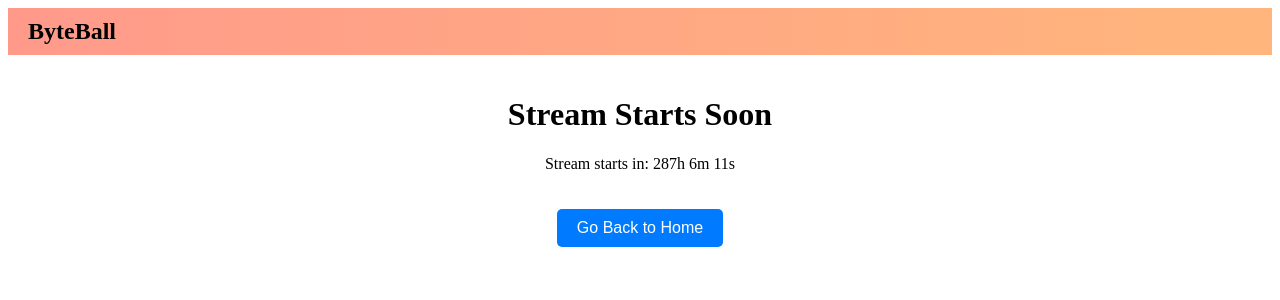
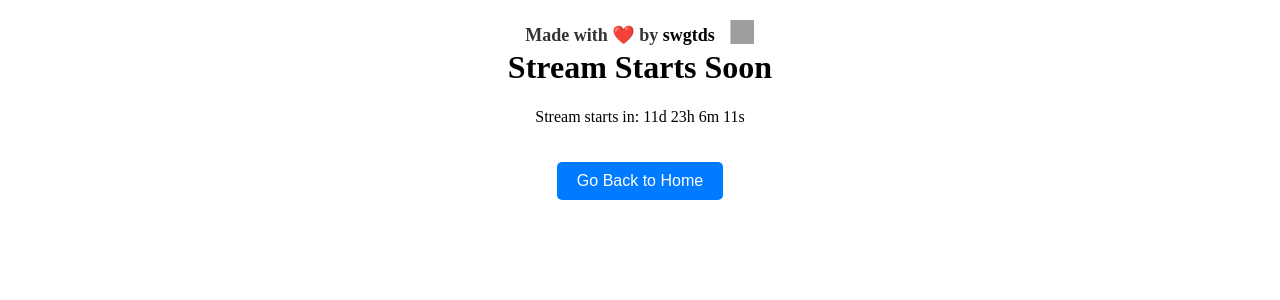
Before and after one commit to swgtds/byteball, a React (Create React App) app in the folder frontend/: page /coming-soon in a window 1280 px wide. Shown: the top 300 px of the page. Built offline with nearby package versions, Linux system fonts and the light colour scheme; grey boxes are pictures that could not be loaded.

Commit message:
version 1.1.0

```diff
--- a/frontend/src/App.tsx
+++ b/frontend/src/App.tsx
@@ -1,23 +1,43 @@
-// src/App.tsx
-import React, { useState } from 'react';
+import React, { useState, useEffect } from 'react';
 import { Routes, Route } from 'react-router-dom';
-import Navbar from './components/Navbar';
 import SportsSection from './components/SportsSection';
-import BorderGavaskarTrophyPage from './pages/BorderGavaskarTrophyPage'; // Your page component
-import StreamComingSoonPage from './pages/StreamComingSoonPage';  // The new page
+import BorderGavaskarTrophyPage from './pages/BorderGavaskarTrophyPage';
+import StreamComingSoonPage from './pages/StreamComingSoonPage';
+import LoadingScreen from './components/LoadingScreen';  // Import the loading screen component
+import Footer from './components/Footer'; // Import the Footer component
 
 const App: React.FC = () => {
   const [selectedSport, setSelectedSport] = useState('Cricket');
+  const [loading, setLoading] = useState(true);
+
+  // Hide the loading screen after 3 seconds
+  useEffect(() => {
+    const timer = setTimeout(() => {
+      setLoading(false); // Set loading to false after 3 seconds
+    }, 3000);  // Match this with the duration of your loading screen
+
+    return () => clearTimeout(timer); // Clean up the timer on component unmount
+  }, []);
 
   return (
     <div>
-      <Navbar />
-      <Routes>
-        <Route path="/" element={<SportsSection sport={selectedSport} />} />
-        <Route path="/border-gavaskar-trophy-2024" element={<BorderGavaskarTrophyPage />} />
-        <Route path="/coming-soon" element={<StreamComingSoonPage />} />
-        {/* Other routes can be added here */}
-      </Routes>
+      {loading && <LoadingScreen />} {/* Show LoadingScreen while loading is true */}
+
+      {!loading && (
+        <>
+          <Routes>
+            <Route path="/" element={<SportsSection sport={selectedSport} />} />
+            <Route
+              path="/border-gavaskar-trophy-2024"
+              element={<BorderGavaskarTrophyPage />}
+            />
+            <Route path="/coming-soon" element={<StreamComingSoonPage />} />
+          </Routes>
+
+          {/* Footer will be shown after the main content */}
+          <Footer />
+        </>
+      )}
     </div>
   );
 };
--- /dev/null
+++ b/frontend/src/components/Footer.tsx
@@ -0,0 +1,63 @@
+import React from 'react';
+
+const Footer: React.FC = () => {
+  return (
+    <div style={styles.footer}>
+      <span style={styles.footerText}>
+        Made with ❤️ by{' '}
+        <a
+          href="https://github.com/swgtds"
+          target="_blank"
+          rel="noopener noreferrer"
+          style={styles.githubLink}
+        >
+          swgtds
+        </a>
+      </span>
+      <a
+        href="https://github.com/swgtds"
+        target="_blank"
+        rel="noopener noreferrer"
+        style={styles.githubIconLink}
+      >
+        <img
+          src="https://upload.wikimedia.org/wikipedia/commons/9/91/Octicons-mark-github.svg"
+          alt="GitHub"
+          style={styles.githubIcon}
+        />
+      </a>
+    </div>
+  );
+};
+
+const styles = {
+  footer: {
+    position: 'absolute',
+    top: 20,  // Position the footer near the top of the screen
+    left: '50%',
+    transform: 'translateX(-50%)', // Center the footer horizontally
+    fontSize: '18px',
+    color: '#333',
+    display: 'flex',
+    alignItems: 'center',
+    gap: '8px',  // Add space between text and GitHub logo
+  },
+  footerText: {
+    fontSize: '18px',
+    fontWeight: 'bold',
+  },
+  githubLink: {
+    color: '#000',
+    textDecoration: 'none',
+    fontWeight: 'bold',
+  },
+  githubIconLink: {
+    marginLeft: '8px',
+  },
+  githubIcon: {
+    width: '24px',
+    height: '24px',
+  },
+};
+
+export default Footer;
--- /dev/null
+++ b/frontend/src/components/HighlightsCard.tsx
@@ -0,0 +1,112 @@
+import React from 'react';
+
+interface HighlightsCardProps {
+  highlights: { day: string; videoUrl: string; thumbnail: string }[];
+  currentIndex: number;
+  onArrowClick: (direction: 'left' | 'right') => void;
+}
+
+const HighlightsCard: React.FC<HighlightsCardProps> = ({ highlights, currentIndex, onArrowClick }) => {
+  return (
+    <div style={styles.card}>
+      <h2>Test 1 Highlights</h2>
+
+      {/* Slider Section */}
+      <div style={styles.sliderContainer}>
+        <div
+          style={styles.testDayThumbnail}
+          onClick={() => window.open(highlights[currentIndex].videoUrl, '_blank')}
+        >
+          <img
+            src={highlights[currentIndex].thumbnail}
+            alt={`${highlights[currentIndex].day} Highlights`}
+            style={styles.thumbnail}
+          />
+          <p>{highlights[currentIndex].day}</p>
+          <a
+            href={highlights[currentIndex].videoUrl}
+            target="_blank"
+            rel="noopener noreferrer"
+            style={styles.watchButton}
+          >
+            Watch Now
+          </a>
+        </div>
+      </div>
+
+      <div style={styles.arrowContainer}>
+        <button style={styles.arrowButton} onClick={() => onArrowClick('left')}>
+          ←
+        </button>
+        <button style={styles.arrowButton} onClick={() => onArrowClick('right')}>
+          →
+        </button>
+      </div>
+    </div>
+  );
+};
+
+const styles = {
+  card: {
+    width: '90%',
+    maxWidth: '1000px',
+    margin: '0 auto',
+    padding: '20px',
+    border: '1px solid #ddd',
+    borderRadius: '10px',
+    boxShadow: '0 4px 10px rgba(0, 0, 0, 0.1)',
+    textAlign: 'center',
+    position: 'relative',
+    background: 'linear-gradient(to right,  #8BC6EC, #9599E2)',
+  },
+  sliderContainer: {
+    display: 'flex',
+    justifyContent: 'center',
+    alignItems: 'center',
+    overflowX: 'hidden',
+    width: '100%',
+    paddingBottom: '20px',
+  },
+  testDayThumbnail: {
+    flexShrink: 0,
+    textAlign: 'center',
+    margin: '0 10px',
+    cursor: 'pointer',
+    width: '250px',
+  },
+  thumbnail: {
+    width: '100%',
+    height: 'auto',
+    borderRadius: '8px',
+    boxShadow: '0 2px 5px rgba(0,0,0,0.2)',
+  },
+  watchButton: {
+    display: 'inline-block',
+    marginTop: '10px',
+    padding: '10px 15px',
+    backgroundColor: '#000000',
+    color: 'white',
+    textDecoration: 'none',
+    borderRadius: '5px',
+    fontSize: '16px',
+  },
+  arrowContainer: {
+    position: 'absolute',
+    top: '50%',
+    left: '10px',
+    right: '10px',
+    width: 'calc(100% - 20px)',
+    display: 'flex',
+    justifyContent: 'space-between',
+    transform: 'translateY(-50%)',
+  },
+  arrowButton: {
+    backgroundColor: 'transparent',
+    border: 'none',
+    fontSize: '2rem',
+    cursor: 'pointer',
+    padding: '10px',
+  },
+};
+
+export default HighlightsCard;
--- a/frontend/src/components/LiveStreamCard.tsx
+++ b/frontend/src/components/LiveStreamCard.tsx
@@ -1,4 +1,3 @@
-// src/components/LiveStreamCard.tsx
 import React, { useState } from 'react';
 
 const LiveStreamCard: React.FC<{ title: string; children?: React.ReactNode; redirectTo?: string }> = ({ title, children, redirectTo }) => {
@@ -13,58 +12,79 @@ const LiveStreamCard: React.FC<{ title: string; children?: React.ReactNode; redi
 
   return (
     <div style={styles.card}>
-      <h3>{title}</h3>
-      {/* Render the thumbnail image or other children passed */}
+      <h3 style={styles.title}>{title}</h3>
       <div
         style={{
           ...styles.thumbnailContainer,
           ...(isHovered ? styles.thumbnailHover : {}),
         }}
-        onClick={handleThumbnailClick} // Click handler for redirection
+        onClick={handleThumbnailClick}
       >
         {children}
       </div>
-      <button style={styles.button} onClick={() => window.location.href = redirectTo}>Watch Now</button>
+      <a href={redirectTo} target="_blank" rel="noopener noreferrer" style={styles.button}>Watch Now</a>
     </div>
   );
 };
 
 const styles = {
   card: {
-    border: '1px solid #ccc',
-    padding: '10px',
-    margin: '10px',
+    width: '90%',
+    maxWidth: '350px',
+    padding: '15px',
+    margin: '10px auto',
     borderRadius: '8px',
-    boxShadow: '0 2px 5px rgba(0,0,0,0.2)',
-    background: 'linear-gradient(to right, #ff9a8b, #ffb67c)', // Lighter gradient for LiveStreamCard
+    boxShadow: '0 4px 8px rgba(0, 0, 0, 0.1)',
+    background: 'linear-gradient(to right, #8BC6EC, #9599E2)', //change gradient  color
     textAlign: 'center',
+    overflow: 'hidden',
+  },
+  title: {
+    fontSize: '18px',
+    fontWeight: 'bold',
+    marginBottom: '15px',
   },
   button: {
+    display: 'inline-block',
+    padding: '10px 15px',
     backgroundColor: '#007BFF',
     color: 'white',
-    padding: '5px 10px',
-    border: 'none',
+    textDecoration: 'none',
     borderRadius: '5px',
-    cursor: 'pointer',
+    fontSize: '16px',
     marginTop: '15px',
   },
   thumbnailContainer: {
     marginTop: '15px',
     display: 'flex',
     justifyContent: 'center',
-    cursor: 'pointer', // Indicates the thumbnail is clickable
+    cursor: 'pointer',
     transition: 'all 0.3s ease-in-out',
+    maxWidth: '100%',
+    overflow: 'hidden',
   },
   thumbnail: {
-    width: '300px',
+    width: '100%',
     height: 'auto',
     borderRadius: '8px',
     boxShadow: '0 2px 5px rgba(0,0,0,0.2)',
     transition: 'transform 0.3s ease, box-shadow 0.3s ease',
   },
   thumbnailHover: {
-    transform: 'scale(1.05)', // Slightly scale the image
-    boxShadow: '0 4px 8px rgba(0, 0, 0, 0.3)', // Enhance the shadow on hover
+    transform: 'scale(1.05)',
+    boxShadow: '0 4px 8px rgba(0, 0, 0, 0.3)',
+  },
+  '@media screen and (max-width: 768px)': {
+    card: {
+      maxWidth: '100%',
+      padding: '10px',
+    },
+    title: {
+      fontSize: '16px',
+    },
+    button: {
+      fontSize: '14px',
+    },
   },
 };
 
--- /dev/null
+++ b/frontend/src/components/LoadingScreen.tsx
@@ -0,0 +1,60 @@
+import React, { useEffect } from 'react';
+
+const LoadingScreen: React.FC = () => {
+  useEffect(() => {
+    // Set a timeout to hide the loading screen after 3 seconds
+    const timer = setTimeout(() => {
+      const loadingElement = document.getElementById('loading-screen');
+      if (loadingElement) {
+        loadingElement.style.opacity = '0';
+        loadingElement.style.transition = 'opacity 1s ease';
+      }
+    }, 2000); // Adjust the time to match the animation duration
+
+    return () => clearTimeout(timer); // Cleanup the timer on component unmount
+  }, []);
+
+  return (
+    <div id="loading-screen" style={styles.loadingScreen}>
+      <div style={styles.spinner}></div>
+      <p>Loading...</p>
+    </div>
+  );
+};
+
+const styles = {
+  loadingScreen: {
+    position: 'fixed',
+    top: 0,
+    left: 0,
+    width: '100%',
+    height: '100%',
+    backgroundColor: 'rgba(0, 0, 0, 0.7)',
+    color: '#fff',
+    display: 'flex',
+    justifyContent: 'center',
+    alignItems: 'center',
+    flexDirection: 'column',
+    zIndex: 1000,
+    opacity: 1,
+    transition: 'opacity 1s ease', // Ensure smooth fade-out
+  },
+  spinner: {
+    border: '5px solid #f3f3f3',
+    borderTop: '5px solid #3498db',
+    borderRadius: '50%',
+    width: '50px',
+    height: '50px',
+    animation: 'spin 1s linear infinite',
+  },
+};
+
+// Keyframes for the spinner animation
+const keyframes = `
+  @keyframes spin {
+    0% { transform: rotate(0deg); }
+    100% { transform: rotate(360deg); }
+  }
+`;
+
+export default LoadingScreen;
--- a/frontend/src/components/Navbar.tsx
+++ b/frontend/src/components/Navbar.tsx
@@ -1,58 +1,65 @@
-// src/components/Navbar.tsx
 import React from 'react';
 
 const Navbar: React.FC = () => {
   return (
-    <nav style={styles.navbar}>
-      <div style={styles.logoContainer}>
-        <h1 style={styles.logoText}>ByteBall</h1>
-      </div>
-      <ul style={styles.navLinks}>
-        {/* Only the relevant navigation items will be here */}
-      </ul>
-    </nav>
+    <div style={styles.container}>
+      <p style={styles.text}>
+        Made with ❤️ by{' '}
+        <a
+          href="https://github.com/swgtds"
+          target="_blank"
+          rel="noopener noreferrer"
+          style={styles.githubLink}
+        >
+          swgtds
+        </a>{' '}
+        <a
+          href="https://github.com/swgtds"
+          target="_blank"
+          rel="noopener noreferrer"
+          style={styles.githubLogoLink}
+        >
+          <img
+            src="https://github.githubassets.com/images/modules/logos_page/GitHub-Mark.png"
+            alt="GitHub Logo"
+            style={styles.githubLogo}
+          />
+        </a>
+      </p>
+    </div>
   );
 };
 
 const styles = {
-  navbar: {
+  container: {
     display: 'flex',
-    justifyContent: 'space-between',
+    justifyContent: 'center',
     alignItems: 'center',
-    padding: '10px 20px',
-    background: 'linear-gradient(to right, #ff9a8b, #ffb67c)', // Lighter gradient for navbar
+    padding: '20px',
+    background: 'transparent',
     position: 'sticky',
     top: 0,
     zIndex: 1000,
   },
-  logoContainer: {
-    flex: 1,
-  },
-  logoText: {
+  text: {
     color: '#000000',
-    fontSize: '24px',
+    fontSize: '18px',
     fontWeight: 'bold',
     margin: 0,
+    display: 'flex',
+    alignItems: 'center',
   },
-  navLinks: {
-    display: 'flex',
-    listStyleType: 'none',
-    margin: 0,
-    padding: 0,
-  },
-  navItem: {
-    marginLeft: '20px',
-  },
-  navLink: {
-    color: '#ffffff',
+  githubLink: {
+    color: '#000000',
     textDecoration: 'none',
     fontSize: '18px',
-    padding: '10px 15px',
-    borderRadius: '5px',
-    transition: 'background-color 0.3s',
   },
-  navLinkHover: {
-    backgroundColor: 'rgba(0, 188, 212, 0.8)',
+  githubLogoLink: {
+    marginLeft: '8px',
+  },
+  githubLogo: {
+    width: '20px',
+    height: '20px',
   },
 };
 
--- a/frontend/src/components/NoLiveStreamCard.tsx
+++ b/frontend/src/components/NoLiveStreamCard.tsx
@@ -61,7 +61,7 @@ const styles = {
     margin: '20px',
     borderRadius: '8px',
     boxShadow: '0 2px 5px rgba(0,0,0,0.2)',
-    background: 'linear-gradient(to right, #ff9a8b, #ffb67c)', // Same gradient as LiveStreamCard
+    background: 'linear-gradient(to right, #8BC6EC, #9599E2)',
     textAlign: 'center' as const,
   },
   heading: {
--- a/frontend/src/components/SportsSection.tsx
+++ b/frontend/src/components/SportsSection.tsx
@@ -1,14 +1,37 @@
-// src/components/SportsSectionCard.tsx
 import React, { useState, useEffect } from 'react';
 import LiveStreamCard from './LiveStreamCard';
 import NoLiveStreamCard from './NoLiveStreamCard';
+import HighlightsCard from './HighlightsCard';
 
 const SportsSection: React.FC = () => {
   const [hasLiveStream, setHasLiveStream] = useState(false);
+  const [currentIndex, setCurrentIndex] = useState(0);
 
-  // Define the live stream time range
   const startTime = new Date("2024-12-06T09:00:00");
-  const endTime = new Date("2024-12-11T23:00:00");
+  const endTime = new Date("2024-12-10T18:00:00");
+
+  const highlights = [
+    {
+      day: 'Day 1',
+      videoUrl: 'https://youtu.be/pmxfvy3SImg?si=zz17uX79yxlHBjP7',
+      thumbnail: 'https://i.ytimg.com/vi/pmxfvy3SImg/maxresdefault.jpg',
+    },
+    {
+      day: 'Day 2',
+      videoUrl: 'https://youtu.be/4W9YskwfTXE?si=HjGjLLb6QZIxaWI5',
+      thumbnail: 'https://i.ytimg.com/vi/4W9YskwfTXE/maxresdefault.jpg',
+    },
+    {
+      day: 'Day 3',
+      videoUrl: 'https://youtu.be/jek9RyKqmlE?si=D9D-CwZqtXwGw1DE',
+      thumbnail: 'https://i.ytimg.com/vi/jek9RyKqmlE/maxresdefault.jpg',
+    },
+    {
+      day: 'Day 4',
+      videoUrl: 'https://youtu.be/aXhDkAhgoCM?si=a5zi4khwbHkghs4_',
+      thumbnail: 'https://i.ytimg.com/vi/aXhDkAhgoCM/maxresdefault.jpg',
+    },
+  ];
 
   useEffect(() => {
     const checkLiveStreamStatus = () => {
@@ -20,23 +43,32 @@ const SportsSection: React.FC = () => {
       }
     };
 
-    // Check immediately and set interval for live updates
     checkLiveStreamStatus();
     const interval = setInterval(checkLiveStreamStatus, 1000);
 
-    // Cleanup the interval on component unmount
     return () => clearInterval(interval);
   }, [startTime, endTime]);
+
+  const handleArrowClick = (direction: 'left' | 'right') => {
+    setCurrentIndex((prevIndex) => {
+      if (direction === 'left') {
+        return prevIndex === 0 ? highlights.length - 1 : prevIndex - 1;
+      } else {
+        return prevIndex === highlights.length - 1 ? 0 : prevIndex + 1;
+      }
+    });
+  };
 
   return (
     <div style={styles.container}>
       <h1 style={styles.heading}>Cricket Hub</h1>
+
       <section style={styles.section}>
         <h2>Live Streaming</h2>
         {hasLiveStream ? (
           <LiveStreamCard
             title="India vs Australia (BGT) Test 1 Day 3"
-            redirectTo="/border-gavaskar-trophy-2024" // Updated redirect to the new route
+            redirectTo="/border-gavaskar-trophy-2024"
             startTime={startTime.toISOString()}
             endTime={endTime.toISOString()}
           >
@@ -51,6 +83,15 @@ const SportsSection: React.FC = () => {
         ) : (
           <NoLiveStreamCard />
         )}
+      </section>
+
+      <section style={styles.highlightsSection}>
+      <h2>Match Highlights</h2>
+        <HighlightsCard
+          highlights={highlights}
+          currentIndex={currentIndex}
+          onArrowClick={handleArrowClick}
+        />
       </section>
     </div>
   );
@@ -68,16 +109,9 @@ const styles = {
   section: {
     margin: '20px 0',
   },
-  thumbnailContainer: {
-    marginTop: '15px',
-    display: 'flex',
-    justifyContent: 'center',
-  },
-  thumbnail: {
-    width: '300px',
-    height: 'auto',
-    borderRadius: '8px',
-    boxShadow: '0 2px 5px rgba(0,0,0,0.2)',
+  highlightsSection: {
+    marginTop: '30px',
+    padding: '20px',
   },
 };
 
--- a/frontend/src/pages/BorderGavaskarTrophyPage.tsx
+++ b/frontend/src/pages/BorderGavaskarTrophyPage.tsx
@@ -1,11 +1,32 @@
-import React from 'react';
+import React, { useEffect, useState } from 'react';
+import { useNavigate } from 'react-router-dom';
 
 const BorderGavaskarTrophyPage: React.FC = () => {
+  const navigate = useNavigate();
+  const [isStreamLive, setIsStreamLive] = useState(false);
+
+  // Define start and end date for the stream
+  const streamStartDate = new Date('2024-12-06T09:00:00');
+  const streamEndDate = new Date('2024-12-10T18:00:00');
+  useEffect(() => {
+    const currentDate = new Date();
+
+    // Check if the current date is within the stream time range
+    if (currentDate < streamStartDate || currentDate > streamEndDate) {
+      // If outside stream time, redirect to coming-soon page
+      navigate('/coming-soon');
+    } else {
+      // If within stream time, set isStreamLive to true
+      setIsStreamLive(true);
+    }
+  }, [navigate]);
+
   return (
     <div style={styles.container}>
+      {isStreamLive ? (
+        <>
           <h1>Border Gavaskar Trophy 2024</h1>
           <div style={styles.videoContainer}>
-        {/* You can either directly use an iframe or render the contents */}
             <iframe
               src="/videos/border-gavaskar-trophy-2024.html"
               width="100%"
@@ -14,6 +35,12 @@ const BorderGavaskarTrophyPage: React.FC = () => {
               title="BGT 2024"
             />
           </div>
+        </>
+      ) : (
+        <div style={styles.comingSoonMessage}>
+          <h2>The stream will start soon. Please check back later!</h2>
+        </div>
+      )}
     </div>
   );
 };
@@ -26,6 +53,12 @@ const styles = {
   videoContainer: {
     marginTop: '20px',
   },
+  comingSoonMessage: {
+    marginTop: '50px',
+    fontSize: '20px',
+    fontWeight: 'bold',
+    color: 'gray',
+  },
 };
 
 export default BorderGavaskarTrophyPage;
--- a/frontend/src/pages/StreamComingSoonPage.tsx
+++ b/frontend/src/pages/StreamComingSoonPage.tsx
@@ -17,11 +17,12 @@ const StreamComingSoonPage: React.FC = () => {
         clearInterval(countdownInterval);  // Stop countdown when the time is up
         navigate('/border-gavaskar-trophy-2024');  // Redirect to the live stream page once started
       } else {
-        const hours = Math.floor(timeDiff / (1000 * 60 * 60));
+        const days = Math.floor(timeDiff / (1000 * 60 * 60 * 24));
+        const hours = Math.floor((timeDiff % (1000 * 60 * 60 * 24)) / (1000 * 60 * 60));
         const minutes = Math.floor((timeDiff % (1000 * 60 * 60)) / (1000 * 60));
         const seconds = Math.floor((timeDiff % (1000 * 60)) / 1000);
 
-        setTimeLeft(`${hours}h ${minutes}m ${seconds}s`);
+        setTimeLeft(`${days}d ${hours}h ${minutes}m ${seconds}s`);
       }
     }, 1000);
 
```
Also changed, not shown: frontend/src/App.css (line endings or trailing spaces). Lines whose indentation alone changed are shown as unchanged.
